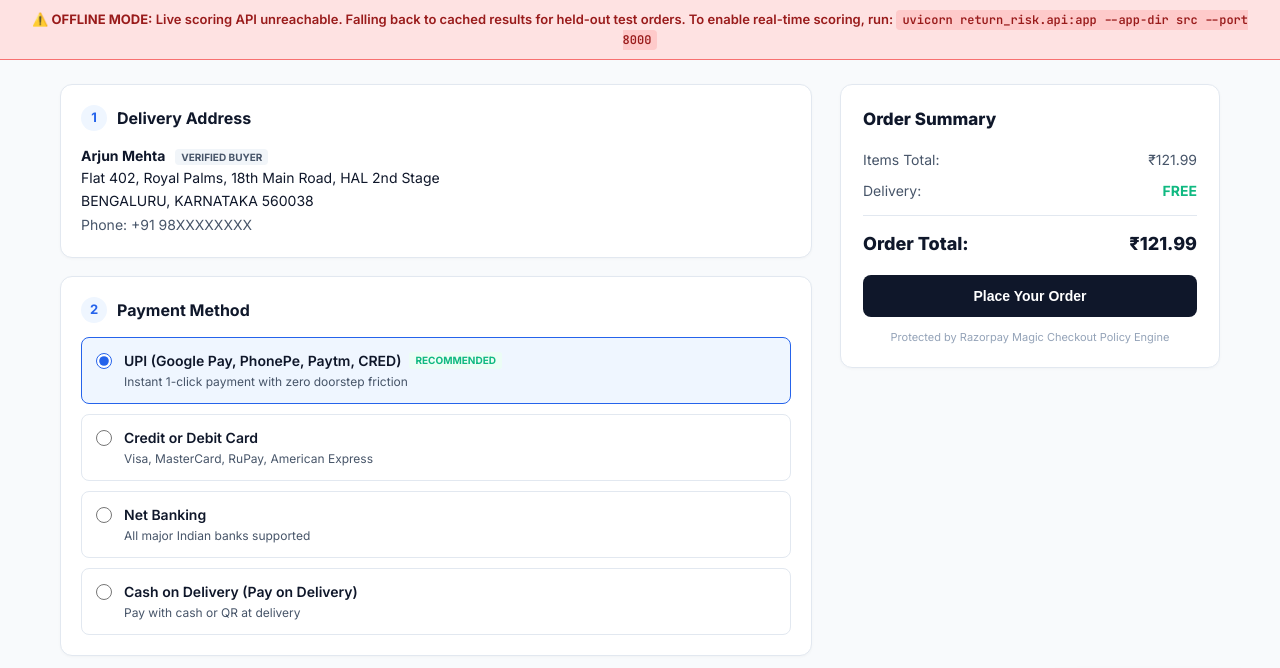
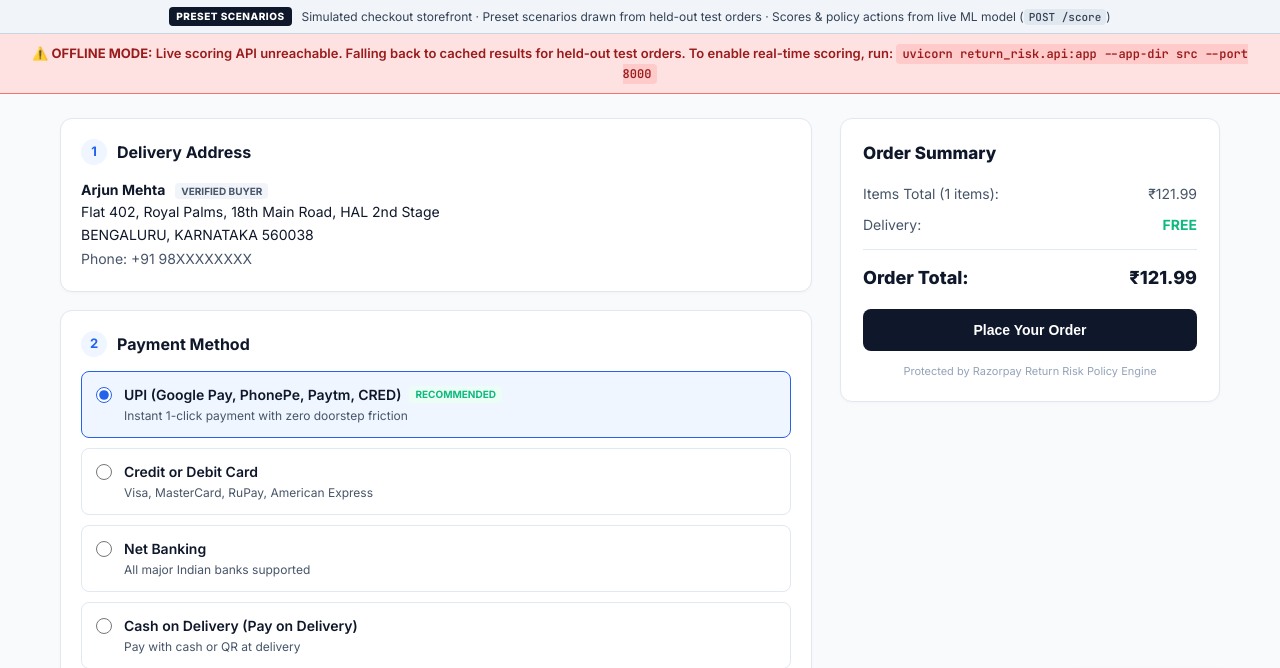
Before and after one commit to tarun05-design/razorpay-return-risk-scorer, a FastAPI app: page / in a window 1280 px wide. Shown: the part 57-725 px from the top of the page. Run offline with FastAPI, Linux system fonts and the light colour scheme.

Commit message:
fix(demo): add transparency disclosure banner and reconcile checkout arithmetic & item counts

```diff
--- a/src/return_risk/templates/checkout.html
+++ b/src/return_risk/templates/checkout.html
@@ -85,6 +85,26 @@
     .offline-banner.visible { display: block; }
     .offline-banner code {
       background: #fecaca; padding: 2px 6px; border-radius: 4px; font-family: 'JetBrains Mono', monospace; font-size: 12px;
+    }
+
+    /* ===== TRANSPARENCY DEMO BANNER ===== */
+    .demo-truth-banner {
+      background: #f1f5f9; border-bottom: 1px solid #cbd5e1;
+      padding: 7px 20px; font-size: 12px; color: #334155;
+      display: flex; align-items: center; justify-content: center; gap: 10px; flex-wrap: wrap;
+    }
+    .truth-badge {
+      background: #0f172a; color: #fff; font-size: 10px; font-weight: 800;
+      padding: 2px 7px; border-radius: 4px; letter-spacing: 0.05em; text-transform: uppercase;
+    }
+    .truth-text code {
+      background: #e2e8f0; padding: 1px 5px; border-radius: 4px; font-family: 'JetBrains Mono', monospace; font-size: 11px;
+    }
+
+    .summary-savings-box {
+      margin-bottom: 14px; background: var(--green-light); border: 1px solid var(--green-border);
+      border-radius: 6px; padding: 7px 10px; font-size: 12px; font-weight: 700; color: #065f46;
+      text-align: center;
     }
 
     /* ===== LAYOUT ===== */
@@ -340,6 +360,12 @@
     </div>
   </header>
 
+  <!-- ===== TRANSPARENCY DEMO BANNER ===== -->
+  <div class="demo-truth-banner">
+    <span class="truth-badge">PRESET SCENARIOS</span>
+    <span class="truth-text">Simulated checkout storefront · Preset scenarios drawn from held-out test orders · Scores & policy actions from live ML model (<code id="liveEndpointLabel">POST /score</code>)</span>
+  </div>
+
   <!-- ===== OFFLINE / FALLBACK BANNER ===== -->
   <div class="offline-banner" id="offlineBanner">
     ⚠️ <strong>OFFLINE MODE:</strong> Live scoring API unreachable. Falling back to cached results for held-out test orders.
@@ -459,7 +485,7 @@
       <div class="order-summary-card">
         <div class="summary-title">Order Summary</div>
         <div class="summary-line">
-          <span>Items Total:</span>
+          <span>Items Total (<span id="sumItemCount">1</span> items):</span>
           <span id="sumItems">₹0.00</span>
         </div>
         <div class="summary-line">
@@ -467,7 +493,7 @@
           <span style="color:var(--green); font-weight:700;">FREE</span>
         </div>
         <div class="summary-line discount" id="sumDiscountRow" style="display:none;">
-          <span>UPI Instant Discount:</span>
+          <span>Promotion (Prepaid UPI Discount):</span>
           <span id="sumDiscount">−₹50.00</span>
         </div>
         <div class="summary-divider"></div>
@@ -475,9 +501,12 @@
           <span>Order Total:</span>
           <span id="sumTotal">₹0.00</span>
         </div>
+        <div class="summary-savings-box" id="sumSavingsBox" style="display:none;">
+          🎉 Total Savings: <strong id="sumSavings">₹50.00</strong>
+        </div>
         <button class="place-order-btn" onclick="placeOrder()">Place Your Order</button>
         <div style="font-size:11px; color:var(--text-subtle); text-align:center; margin-top:12px;">
-          Protected by Razorpay Magic Checkout Policy Engine
+          Protected by Razorpay Return Risk Policy Engine
         </div>
       </div>
     </aside>
@@ -718,7 +747,7 @@
         title: '3x HP Print Cartridges (High-Risk Seller & Split Sellers)',
         items: [
           { name: 'HP Original High-Yield Black Print Cartridge', seller: 'Sold by: OfficeTech Direct (31.9% bad rate)', price: 78.90, qty: 1, icon: '🖨️' },
-          { name: 'HP Tri-Color Original Cartridge (Pack of 2)', seller: 'Sold by: InkSupply Pro', price: 179.80, qty: 1, icon: '🖨️' }
+          { name: 'HP Tri-Color Original Cartridge', seller: 'Sold by: InkSupply Pro', price: 89.90, qty: 2, icon: '🖨️' }
         ],
         groundTruth: {
           label: 1,
@@ -828,8 +857,10 @@
       const itemsContainer = document.getElementById('orderItemsContainer');
       itemsContainer.innerHTML = '';
       let subtotal = 0;
+      let totalQty = 0;
       sc.items.forEach(it => {
         subtotal += it.price * it.qty;
+        totalQty += it.qty;
         const row = document.createElement('div');
         row.className = 'order-item-row';
         row.innerHTML = `
@@ -843,6 +874,8 @@
         itemsContainer.appendChild(row);
       });
       currentSubtotal = subtotal;
+      const countEl = document.getElementById('sumItemCount');
+      if (countEl) countEl.textContent = totalQty;
 
       // Update Ground Truth Card
       document.getElementById('gtTitle').textContent = `Held-Out Test Order #${sc.orderId.slice(0, 8)}:`;
@@ -987,16 +1020,23 @@
       // Rule: Apply ₹50 discount ONLY when UPI is selected in Moderate Nudge tier
       const isUpiSelected = currentSelectedPayment === 'upi';
       const isNudgeEligible = currentTier === 'moderate';
-      const discount = (isUpiSelected && isNudgeEligible) ? 50 : 0;
+      const promotion = (isUpiSelected && isNudgeEligible) ? 50 : 0;
 
       const discountRow = document.getElementById('sumDiscountRow');
-      if (discount > 0) {
+      const savingsBox = document.getElementById('sumSavingsBox');
+      if (promotion > 0) {
         discountRow.style.display = 'flex';
+        document.getElementById('sumDiscount').textContent = `−₹${promotion.toFixed(2)}`;
+        if (savingsBox) {
+          savingsBox.style.display = 'block';
+          document.getElementById('sumSavings').textContent = `₹${promotion.toFixed(2)}`;
+        }
       } else {
         discountRow.style.display = 'none';
+        if (savingsBox) savingsBox.style.display = 'none';
       }
 
-      const total = Math.max(0, currentSubtotal - discount);
+      const total = Math.max(0, currentSubtotal - promotion);
       document.getElementById('sumItems').textContent = `₹${currentSubtotal.toFixed(2)}`;
       document.getElementById('sumTotal').textContent = `₹${total.toFixed(2)}`;
     }
```
Also changed, not shown: index.html (+47 -7 lines).
